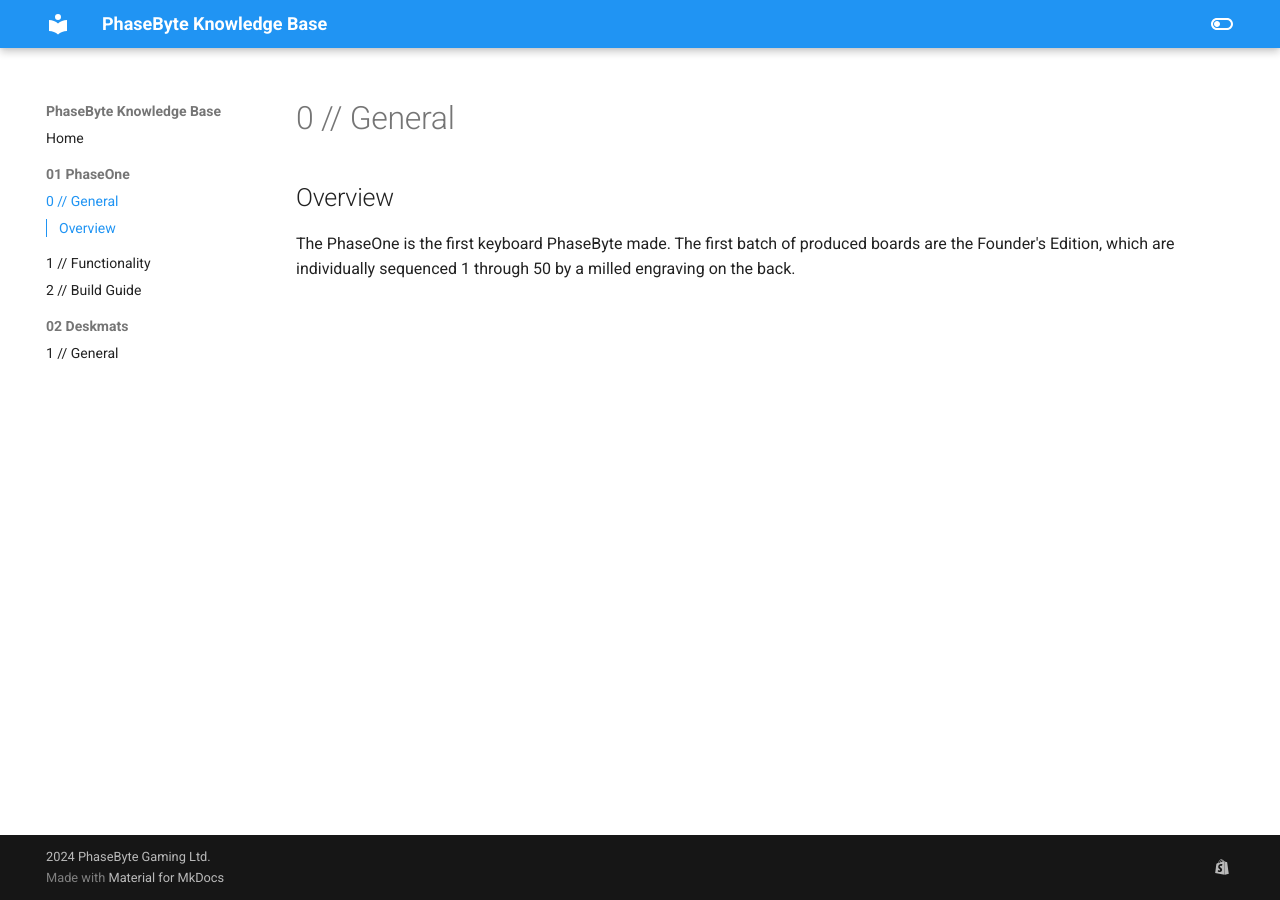
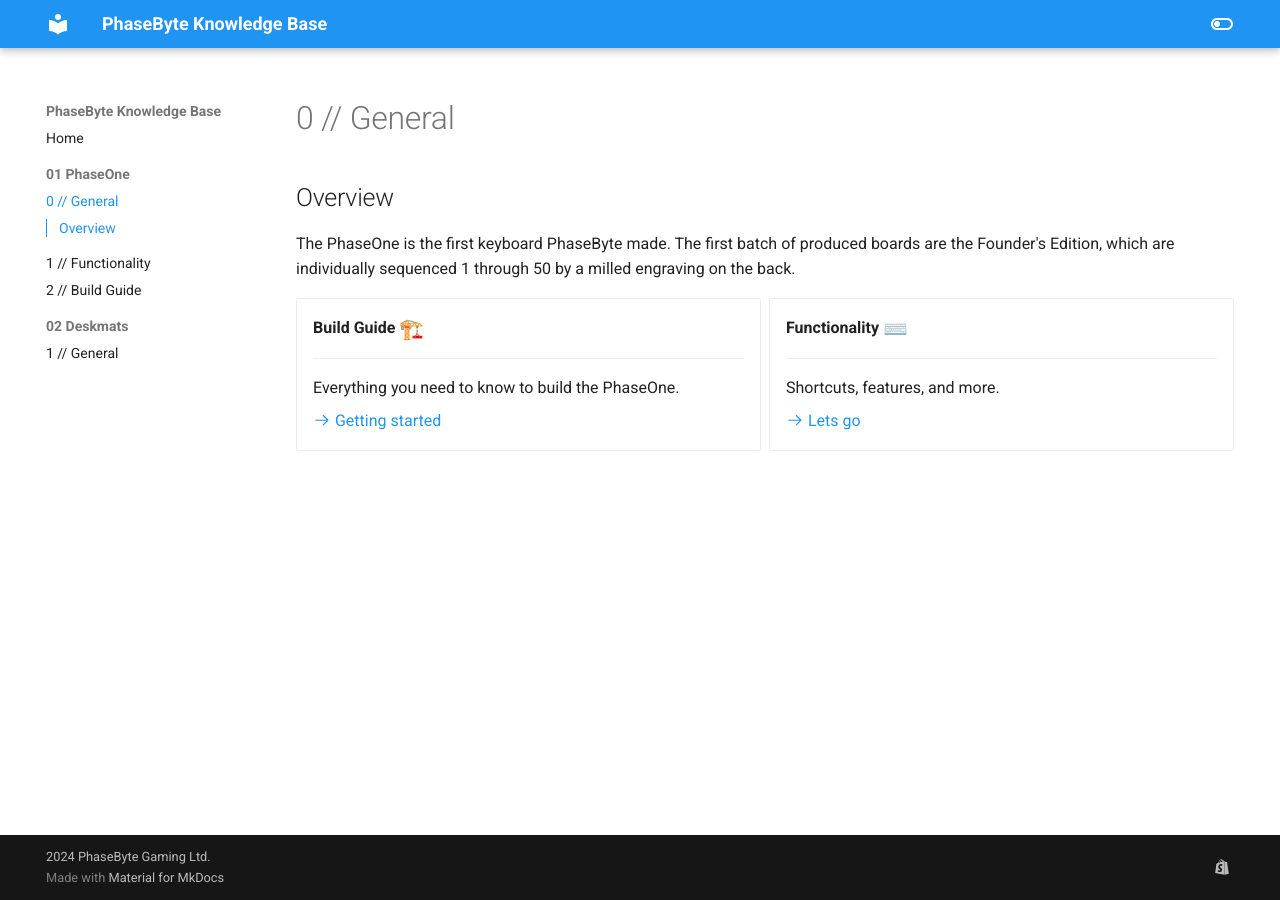
Before and after one commit to PhaseByte/phasebyte-docs, an MkDocs documentation site: the page built from docs/01_PhaseOne/00_PhaseOne_General.md, in a window 1280 px wide. Built offline with MkDocs 1.6.1 and Material for MkDocs 9.7.7, drawn with Linux system fonts in a browser that asks for light colours; emoji names are drawn with the system emoji font.

Commit message:
Improving Navigation

```diff
--- a/docs/01_PhaseOne/00_PhaseOne_General.md
+++ b/docs/01_PhaseOne/00_PhaseOne_General.md
@@ -3,3 +3,21 @@
 ## Overview
 
 The PhaseOne is the first keyboard PhaseByte made. The first batch of produced boards are the Founder's Edition, which are individually sequenced 1 through 50 by a milled engraving on the back.
+
+<div class="grid cards" markdown>
+
+-   __Build Guide__ :construction_site:{ .lg .middle }
+
+    ---
+
+    Everything you need to know to build the PhaseOne.
+
+    [:octicons-arrow-right-24: Getting started](02_PhaseOne_BuildGuide.md)
+
+-   __Functionality__ :keyboard:{ .lg .middle }
+
+    ---
+
+    Shortcuts, features, and more.
+
+    [:octicons-arrow-right-24: Lets go](01_PhaseOne_Functionality.md)
```
Also changed, not shown: docs/index.md (+1 -1 lines).
